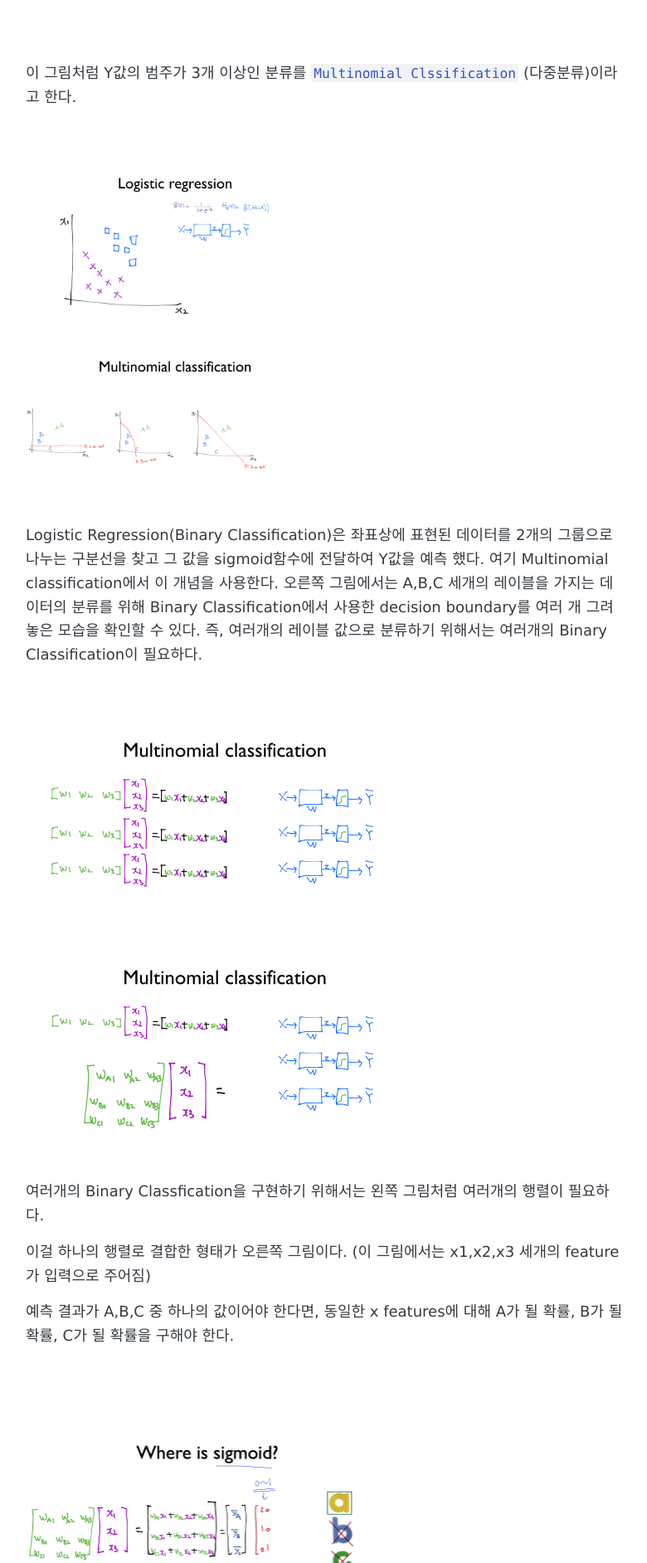
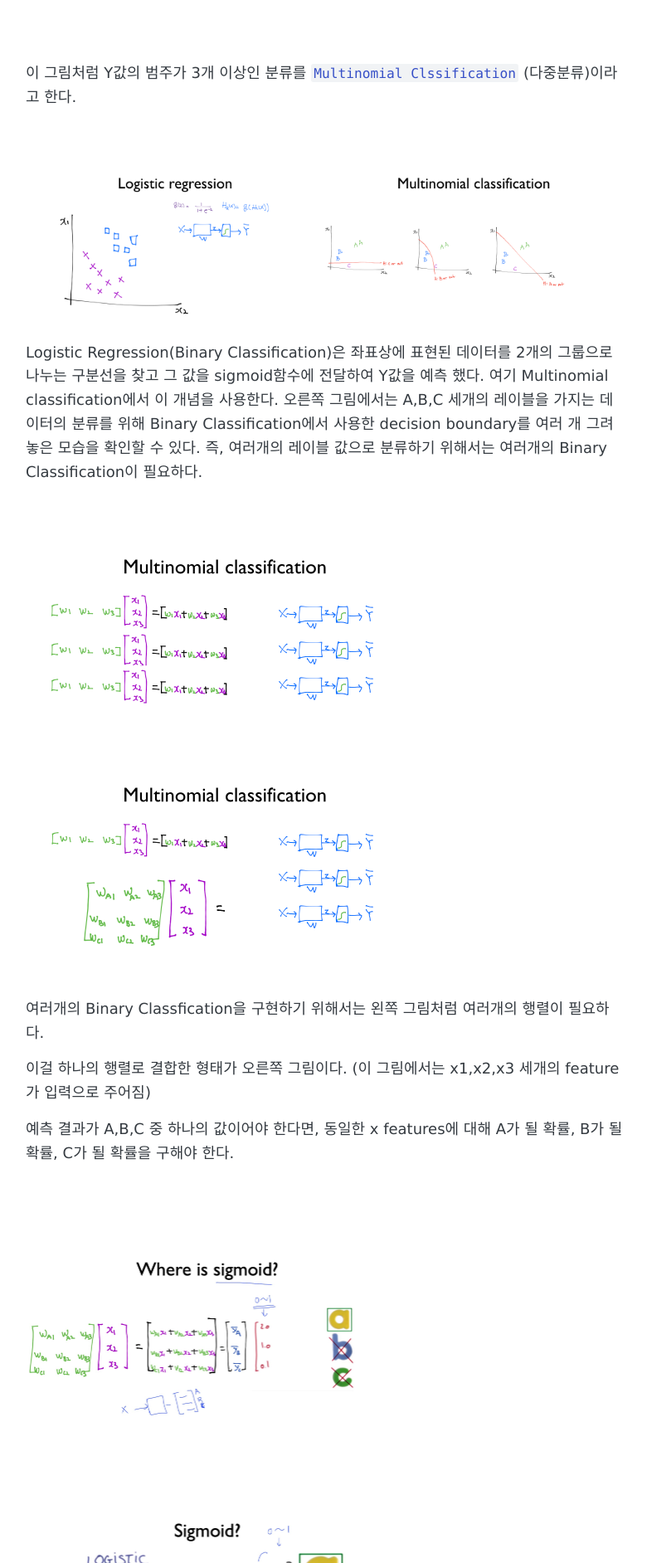
Before and after one commit to zoe0-0/blog, a Jekyll site: the page built from _posts/2020-08-13-Ai_day32.md, in a window 1280 px wide. Shown: the part 975-2859 px from the top of the page at 83% size, without its empty margins (249-1029 px from the left). Built offline with Jekyll 4.4.1, drawn with Linux system fonts in a browser that asks for light colours; comment, search, counter and statistics services are not loaded.

Commit message:
Add new post

```diff
--- a/_posts/2020-08-13-Ai_day32.md
+++ b/_posts/2020-08-13-Ai_day32.md
@@ -21,7 +21,7 @@ tags:
 
 <br>
 
-<div style="text-align:center"><img src="https://raw.githubusercontent.com/zoe0-0/blog/master/images/softmax/05.jpeg" alt="png" style="width:50%;" /><img src="https://raw.githubusercontent.com/zoe0-0/blog/master/images/softmax/08.jpeg" alt="png" style="width:50%;" /></div>
+<div><img src="https://raw.githubusercontent.com/zoe0-0/blog/master/images/softmax/05.jpeg" alt="png" style="width:50%; float:left;" /><img src="https://raw.githubusercontent.com/zoe0-0/blog/master/images/softmax/08.jpeg" alt="png" style="width:50%; float:left;" /></div>
 
 Logistic Regression(Binary Classification)은 좌표상에 표현된 데이터를 2개의 그룹으로 나누는 구분선을 찾고 그 값을 sigmoid함수에 전달하여 Y값을 예측 했다. 여기 Multinomial classification에서 이 개념을 사용한다. 오른쪽 그림에서는 A,B,C 세개의 레이블을 가지는 데이터의 분류를 위해 Binary Classification에서 사용한 decision boundary를 여러 개 그려놓은 모습을 확인할 수 있다. 즉, 여러개의 레이블 값으로 분류하기 위해서는 여러개의 Binary Classification이 필요하다.
 
```
